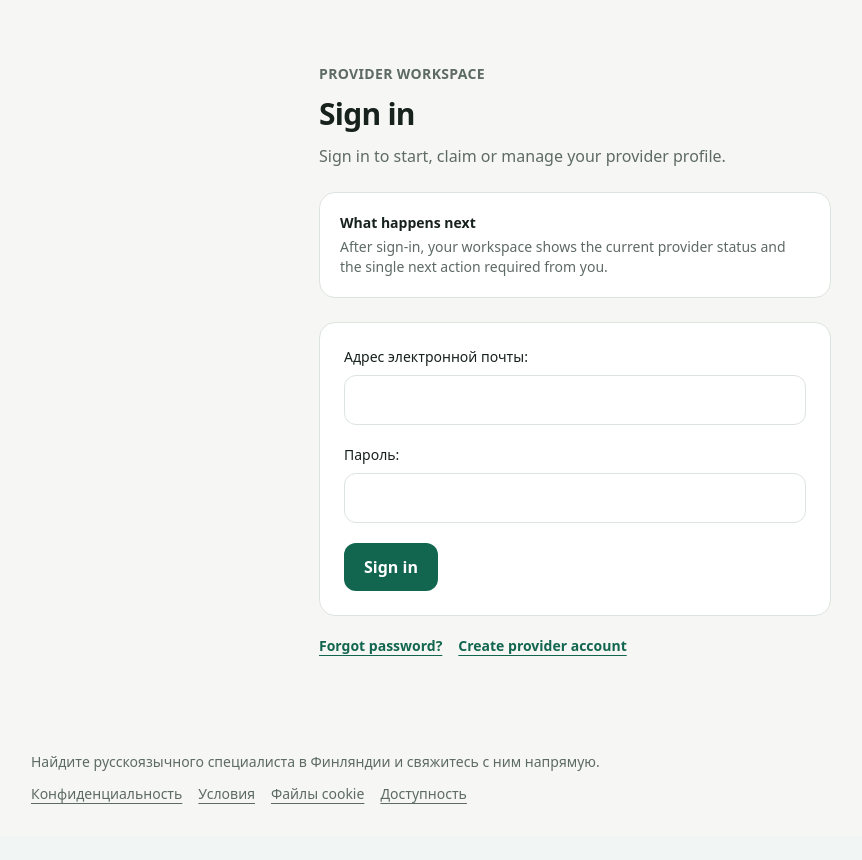
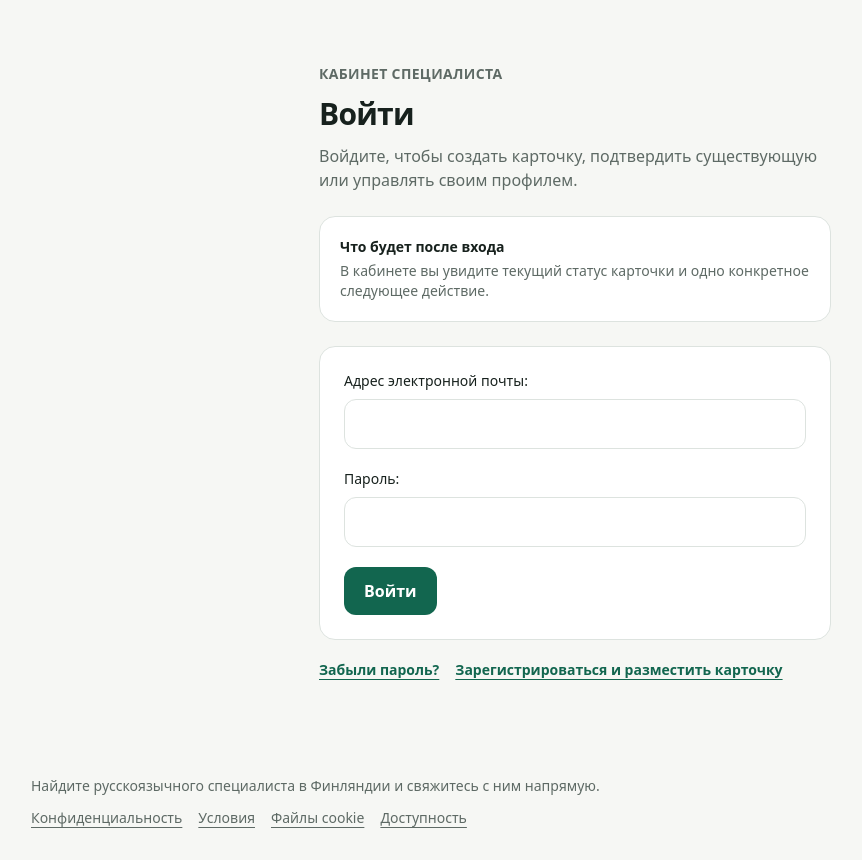
Before and after one commit to StrayForest/palvelut, a Django app: page /palvelut/account/login/ in a window 1280 px wide. Shown: the part 77-937 px from the top of the page, without its empty margins (65-927 px from the left). Before the commit the page ends 881 px from the top, so only its background shows below. Run offline with Django 5.2, Linux system fonts and the light colour scheme; style sheets or scripts are compiled from the project's sources; parts of the project's set-up code (start-up, migrations or seed data) failed here and were passed over; some libraries are stand-ins or nearby versions.

Commit message:
P6: make provider login Russian

```diff
--- a/templates/accounts/login.html
+++ b/templates/accounts/login.html
@@ -1,26 +1,25 @@
 {% extends "base.html" %}
-{% load i18n %}
-{% block title %}{% translate "Sign in" %} · Finrix Palvelut{% endblock %}
+{% block title %}Вход для специалиста · Finrix Palvelut{% endblock %}
 {% block content %}
 <section class="mx-auto max-w-lg py-8" id="provider-login">
-  <p class="text-sm font-semibold uppercase tracking-wide text-[#5E6A65]">{% translate "Provider workspace" %}</p>
-  <h1 class="mt-3 text-3xl font-bold tracking-tight">{% translate "Sign in" %}</h1>
-  <p class="mt-3 text-[#5E6A65]">{% translate "Sign in to start, claim or manage your provider profile." %}</p>
+  <p class="text-sm font-semibold uppercase tracking-wide text-[#5E6A65]">Кабинет специалиста</p>
+  <h1 class="mt-3 text-3xl font-bold tracking-tight">Войти</h1>
+  <p class="mt-3 text-[#5E6A65]">Войдите, чтобы создать карточку, подтвердить существующую или управлять своим профилем.</p>
 
   <div class="mt-6 rounded-2xl border border-[#DDE3DF] bg-white p-5 text-sm text-[#5E6A65]">
-    <p class="font-semibold text-[#17211D]">{% translate "What happens next" %}</p>
-    <p class="mt-1">{% translate "After sign-in, your workspace shows the current provider status and the single next action required from you." %}</p>
+    <p class="font-semibold text-[#17211D]">Что будет после входа</p>
+    <p class="mt-1">В кабинете вы увидите текущий статус карточки и одно конкретное следующее действие.</p>
   </div>
 
   <form method="post" class="mt-6 space-y-5 rounded-2xl border border-[#DDE3DF] bg-white p-5 sm:p-6 [&_.errorlist]:mb-2 [&_.errorlist]:rounded-xl [&_.errorlist]:bg-red-50 [&_.errorlist]:p-3 [&_.errorlist]:text-sm [&_.errorlist]:text-[#B42318] [&_p]:space-y-2 [&_label]:block [&_label]:text-sm [&_label]:font-medium [&_input]:block [&_input]:w-full [&_input]:max-w-full [&_input]:rounded-xl [&_input]:border [&_input]:border-[#DDE3DF] [&_input]:bg-white [&_input]:px-3 [&_input]:py-3 [&_input]:text-base [&_input]:focus:border-[#12664F] [&_input]:focus:outline-none [&_input]:focus:ring-2 [&_input]:focus:ring-[#12664F]/20">
     {% csrf_token %}
     {{ form.as_p }}
-    <button class="inline-flex min-h-11 items-center justify-center rounded-xl bg-[#12664F] px-5 py-3 font-semibold text-white hover:bg-[#0B4F3C] focus:outline-none focus:ring-2 focus:ring-[#12664F] focus:ring-offset-2" type="submit">{% translate "Sign in" %}</button>
+    <button class="inline-flex min-h-11 items-center justify-center rounded-xl bg-[#12664F] px-5 py-3 font-semibold text-white hover:bg-[#0B4F3C] focus:outline-none focus:ring-2 focus:ring-[#12664F] focus:ring-offset-2" type="submit">Войти</button>
   </form>
 
   <div class="mt-5 flex flex-wrap gap-x-4 gap-y-2 text-sm">
-    <a class="font-semibold text-[#12664F] underline underline-offset-4" href="{% url 'account-password-reset' %}">{% translate "Forgot password?" %}</a>
-    <a class="font-semibold text-[#12664F] underline underline-offset-4" href="{% url 'account-register' %}">{% translate "Create provider account" %}</a>
+    <a class="font-semibold text-[#12664F] underline underline-offset-4" href="{% url 'account-password-reset' %}">Забыли пароль?</a>
+    <a class="font-semibold text-[#12664F] underline underline-offset-4" href="{% url 'account-register' %}">Зарегистрироваться и разместить карточку</a>
   </div>
 </section>
 {% endblock %}
```
